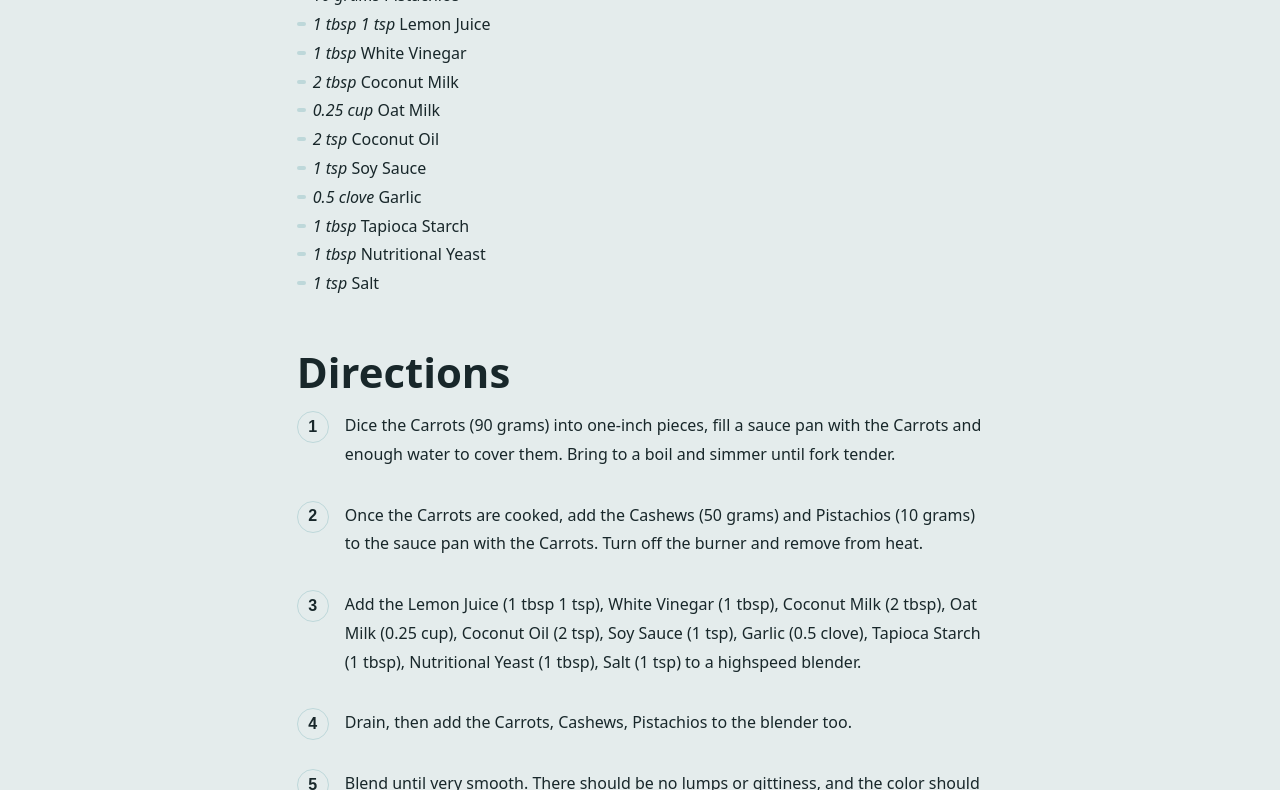
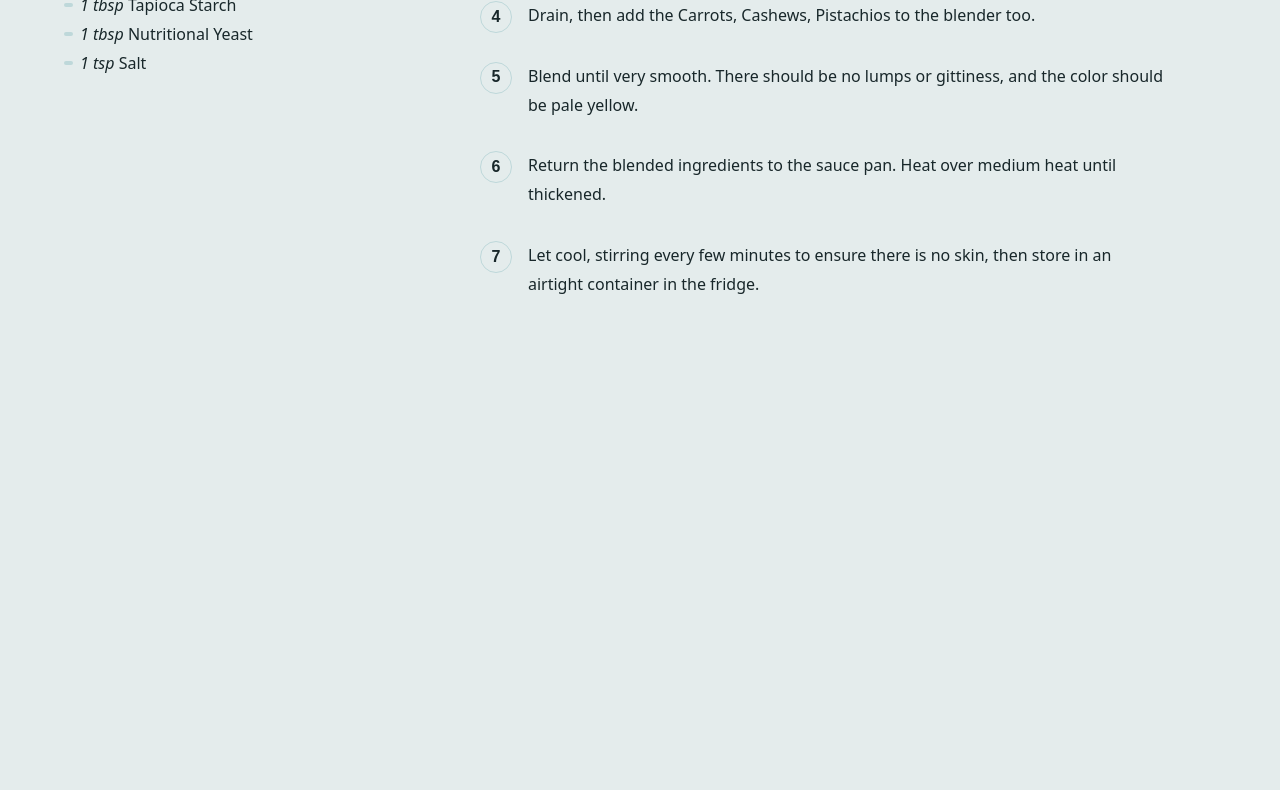
Before and after one commit to kcilc/ravioli-on-a-stick, an Astro site: page /queso-v7 in a window 1280 px wide. Shown: the part 1263-2053 px from the top of the page. After the commit the page ends 1610 px from the top, so only its background shows below. Built offline with nearby package versions, Linux system fonts and the light colour scheme; Astro itself is replaced by a stand-in of ours.

Commit message:
Created a flowing grid to keep as much content on the page as possible

```diff
--- a/src/layouts/Recipe.astro
+++ b/src/layouts/Recipe.astro
@@ -13,21 +13,21 @@ const { title, image, alt, description, ingredients, directions } = Astro.props;
 
 ---
 
-<article class="grid-main">
-    <hgroup class="content">
-        <h1 class="heading-1">{title}</h1>
+<article class="recipe-grid">
+    <hgroup class="summary">
+        <h1 class="heading-1 no-margin">{title}</h1>
         <img class="blob" src={image} alt={alt} />
         <p class="heading-4">{description}</p>
     </hgroup>
 
-    <section class="content">
+    <section class="ingredients">
         <h2 class="heading-3">Ingredients</h2>
         <ul role="list" class="ingredients-list">
             {ingredients.map((ing) => <li class="ingredients-item"><em>{ing.amount.join(" ")}</em> {ing.name}</li>)}
         </ul>
     </section>
 
-    <section class="content">
+    <section class="directions">
         <h2 class="heading-3">Directions</h2>
         <ol role="list" class="directions-list">
             {directions.map((dir) => <li class="directions-item">{dir}</li>)}
@@ -37,6 +37,71 @@ const { title, image, alt, description, ingredients, directions } = Astro.props;
 </article>
 
 <style>
+
+    .recipe-grid {
+        display: grid;
+        grid-template-columns:
+            [edge-start] 1em
+            [summary-start ingredients-start directions-start] auto
+            [summary-end ingredients-end directions-end] 1em [edge-end];
+        grid-template-rows:
+            [summary-start] auto
+            [summary-end ingredients-start] auto
+            [ingredients-end directions-start]auto;
+        gap: 3em;
+        align-items: baseline;
+        max-width: 220ch;
+        margin: 2em auto;
+    }
+
+    .summary {
+        grid-area: summary;
+        place-self: center;
+        max-width: 32em;
+    }
+
+    .ingredients {
+        grid-area: ingredients;
+        max-width: 75ch;
+    }
+
+    .directions {
+        grid-area: directions;
+        max-width: 75ch;
+    }
+
+    @media (min-width: 800px) {
+        .recipe-grid {
+            grid-template-columns:
+                [edge-start] 1em
+                [summary-start ingredients-start] 1fr
+                [ingredients-end directions-start] 2fr
+                [directions-end summary-end] 1em [edge-end];
+           grid-template-rows:
+                [summary-start] auto
+                [summary-end ingredients-start directions-start] auto [ingredients-end directions-end];
+        }
+
+    }
+
+    @media (min-width: 1440px) {
+        .recipe-grid {
+            display: grid;
+            grid-template-columns:
+                [edge-start] 1em
+                [summary-start] auto
+                [summary-end ingredients-start] 1fr
+                [ingredients-end directions-start] 1.5fr
+                [directions-end] 1em [edge-end];
+            grid-template-rows: revert;
+            justify-items: center;
+        }
+
+        .summary {
+            place-self: revert;
+        }
+    }
+
     .blob {
         mask: url("/blob.svg");
         mask-size: cover;
--- a/src/styles/global.css
+++ b/src/styles/global.css
@@ -7,16 +7,17 @@ body {
     margin: 0;
     color: hsl(var(--contrast));
     background-color: hsl(var(--plane-mid));
-    font-family: 'Noto Sans', system-ui, sans-serif;
+    font-family: var(--main), var(--stack);
 }
 
 h1, h2, h3, h4 {
-    font-family: 'Dosis', system-ui, sans-serif;
+    font-family: var(--alt), var(--stack);
     font-weight: 600;
 }
 
 .heading-1 {
     font-size: var(--h1);
+    font-weight: 700;
 }
 
 .heading-2 {
--- a/src/styles/theme.css
+++ b/src/styles/theme.css
@@ -25,8 +25,12 @@
     --pad-large: 1em;
 
     /* Font sizing */
-    --h4: calc(1rem * 1.618);
-    --h3: calc(var(--h4) * 1.618);
-    --h2: calc(var(--h3) * 1.618);
-    --h1: calc(var(--h2) * 1.618);
+    --main: "Noto Sans";
+    --alt: "Dosis";
+    --stack: system-ui, sans-serif;
+
+    --h1: 4em;
+    --h2: 3em;
+    --h3: 2em;
+    --h4: 1.5em;
 }
--- a/src/styles/utils.css
+++ b/src/styles/utils.css
@@ -1,4 +1,5 @@
 /* Where all of the helpers live! */
+
 .sr-only:not(:focus):not(:active) {
   clip: rect(0 0 0 0);
   clip-path: inset(50%);
@@ -8,3 +9,7 @@
   white-space: nowrap;
   width: 1px;
 }
+
+.no-margin {
+    margin: 0;
+}
```
